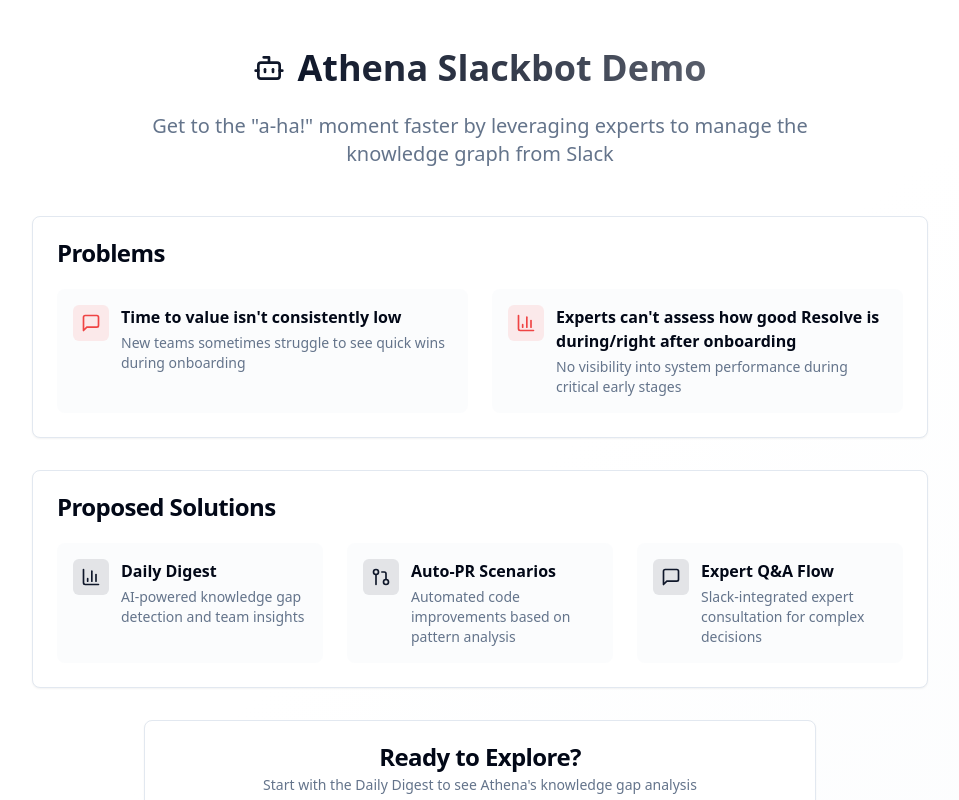
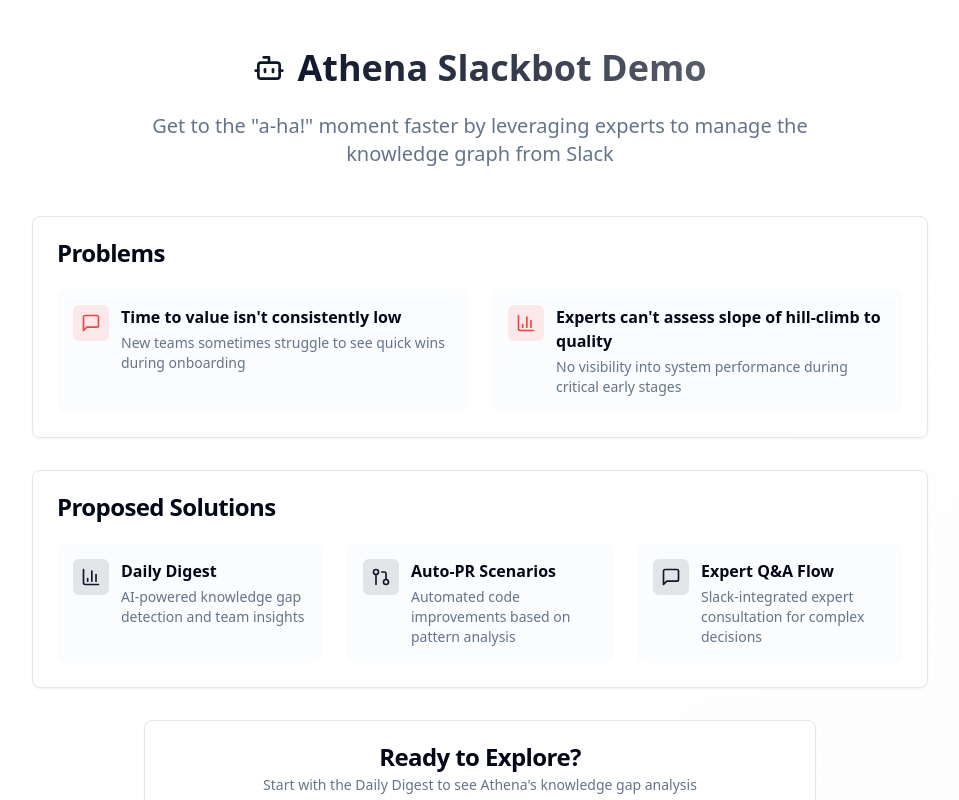
Before and after one commit to srinathsinha/athena-guide-bot, a React (Vite) app: page / in a window 1280 px wide. Shown: the top 800 px of the page, without its empty margins (160-1119 px from the left). Built offline with nearby package versions, Linux system fonts and the light colour scheme.

Commit message:
Update problem statement
Update the second problem statement on the demo landing page to "Experts can't assess slope of hill-climb to quality".

```diff
--- a/src/pages/Welcome.tsx
+++ b/src/pages/Welcome.tsx
@@ -62,7 +62,7 @@ export default function Welcome() {
                   <BarChart3 className="h-5 w-5" />
                 </div>
                 <div>
-                  <h3 className="font-semibold mb-1">Experts can't assess how good Resolve is during/right after onboarding</h3>
+                  <h3 className="font-semibold mb-1">Experts can't assess slope of hill-climb to quality</h3>
                   <p className="text-sm text-muted-foreground">No visibility into system performance during critical early stages</p>
                 </div>
               </div>
```
